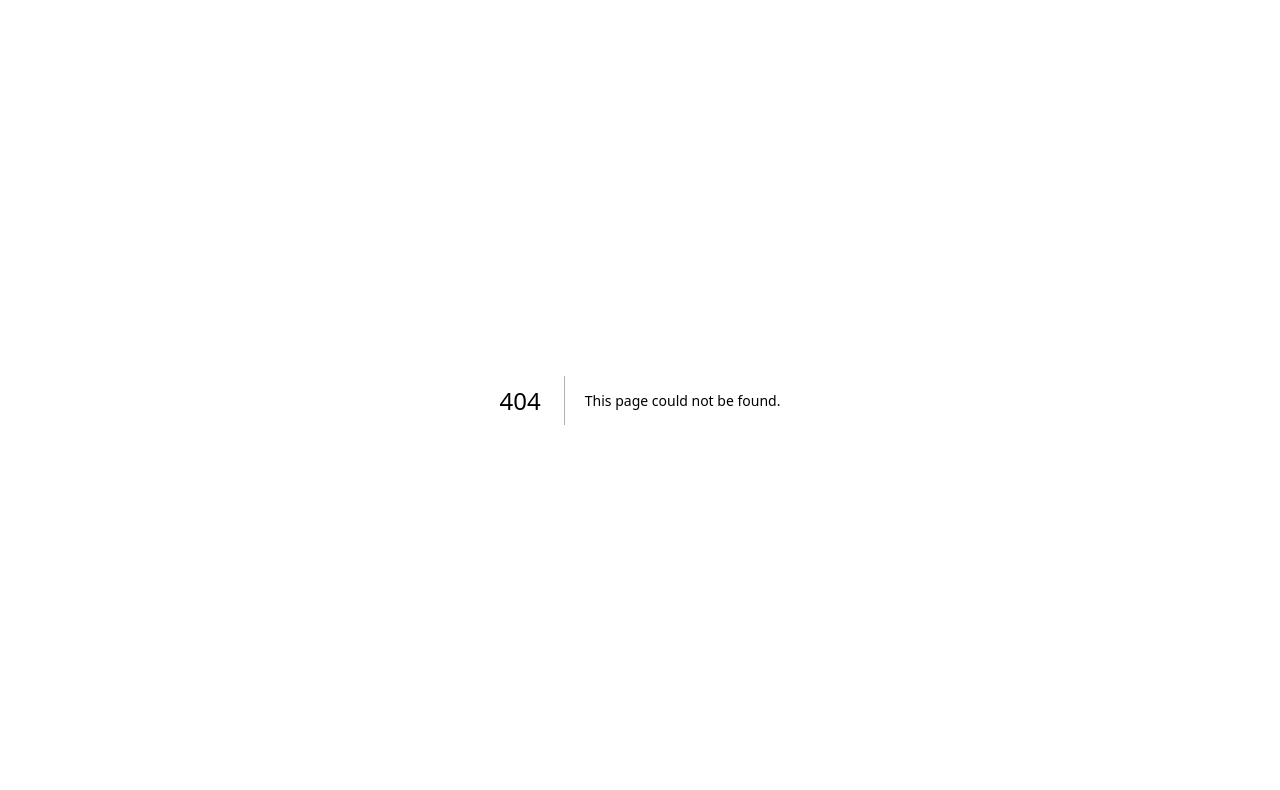
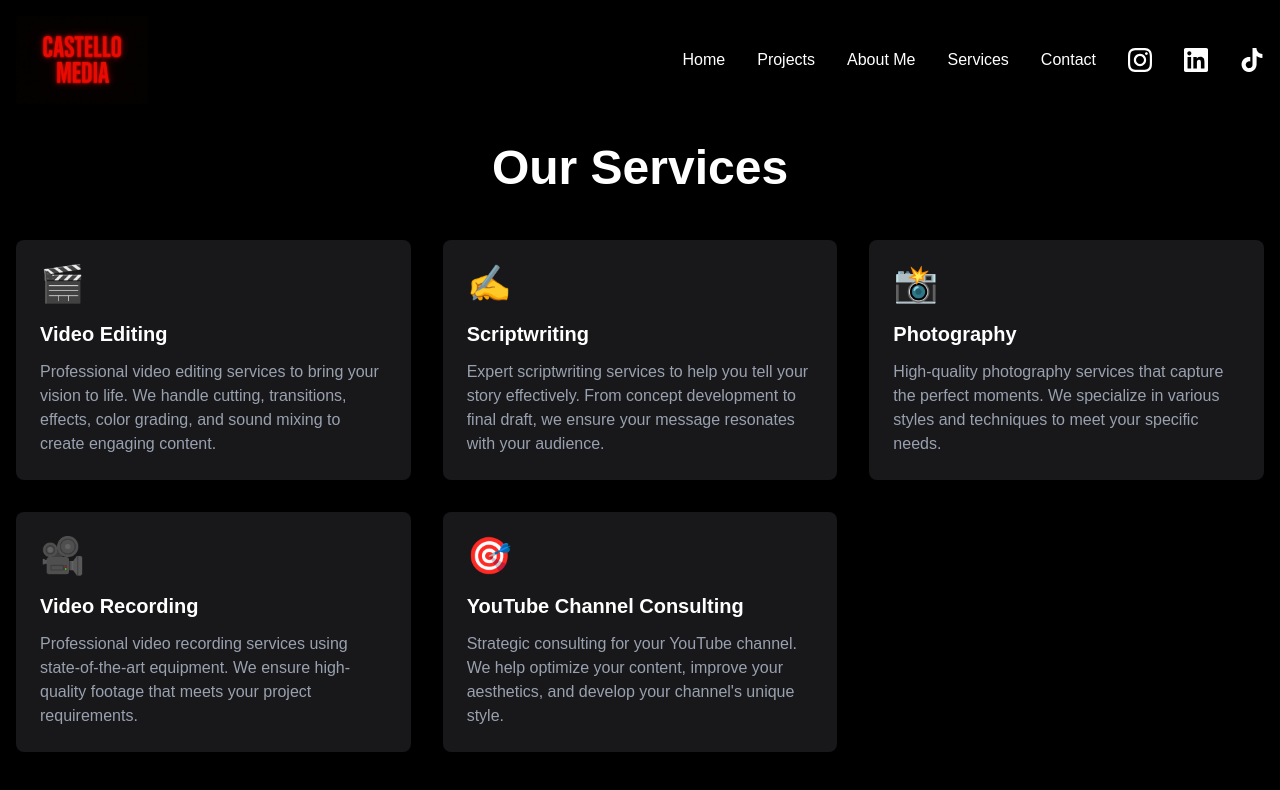
Before and after one commit to rodjoker/mc_landing, a Next.js app: page /services in a window 1280 px wide. Before the commit this address had no page. Shown: the top 790 px of the page. Built offline with nearby package versions, Linux system fonts and the light colour scheme.

Commit message:
link to service

```diff
--- /dev/null
+++ b/src/app/services/page.tsx
@@ -0,0 +1,18 @@
+import Header from '../../components/Header';
+import ServicesList from '../../components/ServicesList';
+
+export default function ServicesPage() {
+  return (
+    <>
+    <Header />
+    <div className="min-h-screen pt-20 bg-black">
+      <div className="container mx-auto px-4 py-16">
+        <h1 className="text-4xl md:text-5xl font-bold text-white mb-12 text-center">
+          Our Services
+        </h1>
+        <ServicesList />
+      </div>
+    </div>
+    </>
+  );
+}
--- a/src/components/Header.tsx
+++ b/src/components/Header.tsx
@@ -78,6 +78,13 @@ const Header = () => {
               About Me
             </a>
             <a
+              href="/services"
+              className="hover:text-gray-300 transition-colors block md:inline-block text-center"
+              onClick={() => setIsMenuOpen(false)}
+            >
+              Services
+            </a>
+            <a
               href="/contact"
               className="hover:text-gray-300 transition-colors block md:inline-block text-center"
               onClick={() => setIsMenuOpen(false)}
--- /dev/null
+++ b/src/components/ServicesList.tsx
@@ -0,0 +1,46 @@
+const ServicesList = () => {
+  const services = [
+    {
+      title: "Video Editing",
+      description: "Professional video editing services to bring your vision to life. We handle cutting, transitions, effects, color grading, and sound mixing to create engaging content.",
+      icon: "🎬"
+    },
+    {
+      title: "Scriptwriting",
+      description: "Expert scriptwriting services to help you tell your story effectively. From concept development to final draft, we ensure your message resonates with your audience.",
+      icon: "✍️"
+    },
+    {
+      title: "Photography",
+      description: "High-quality photography services that capture the perfect moments. We specialize in various styles and techniques to meet your specific needs.",
+      icon: "📸"
+    },
+    {
+      title: "Video Recording",
+      description: "Professional video recording services using state-of-the-art equipment. We ensure high-quality footage that meets your project requirements.",
+      icon: "🎥"
+    },
+    {
+      title: "YouTube Channel Consulting",
+      description: "Strategic consulting for your YouTube channel. We help optimize your content, improve your aesthetics, and develop your channel's unique style.",
+      icon: "🎯"
+    }
+  ];
+
+  return (
+    <div className="grid grid-cols-1 md:grid-cols-2 lg:grid-cols-3 gap-8">
+      {services.map((service, index) => (
+        <div
+          key={index}
+          className="bg-zinc-900 rounded-lg p-6 hover:bg-zinc-800 transition-colors duration-300"
+        >
+          <div className="text-4xl mb-4">{service.icon}</div>
+          <h3 className="text-xl font-bold text-white mb-3">{service.title}</h3>
+          <p className="text-gray-400">{service.description}</p>
+        </div>
+      ))}
+    </div>
+  );
+};
+
+export default ServicesList;
```
